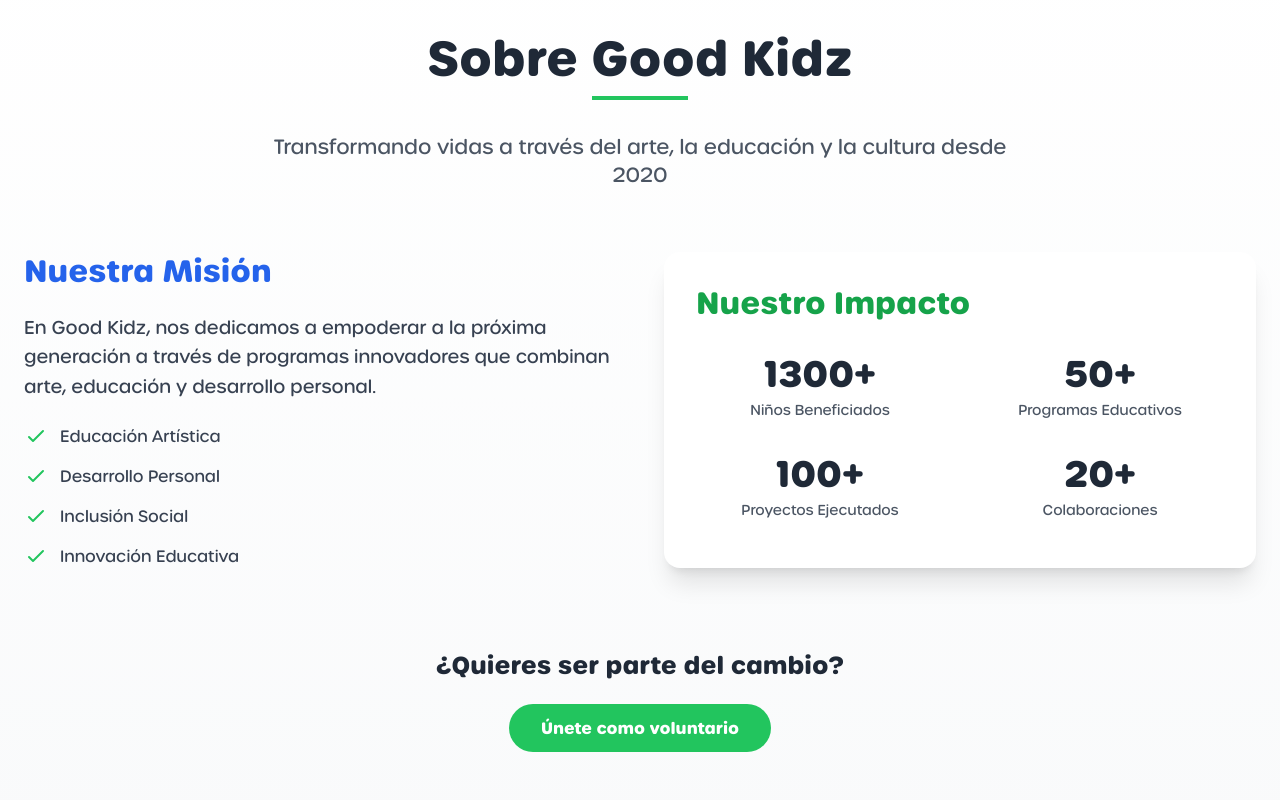
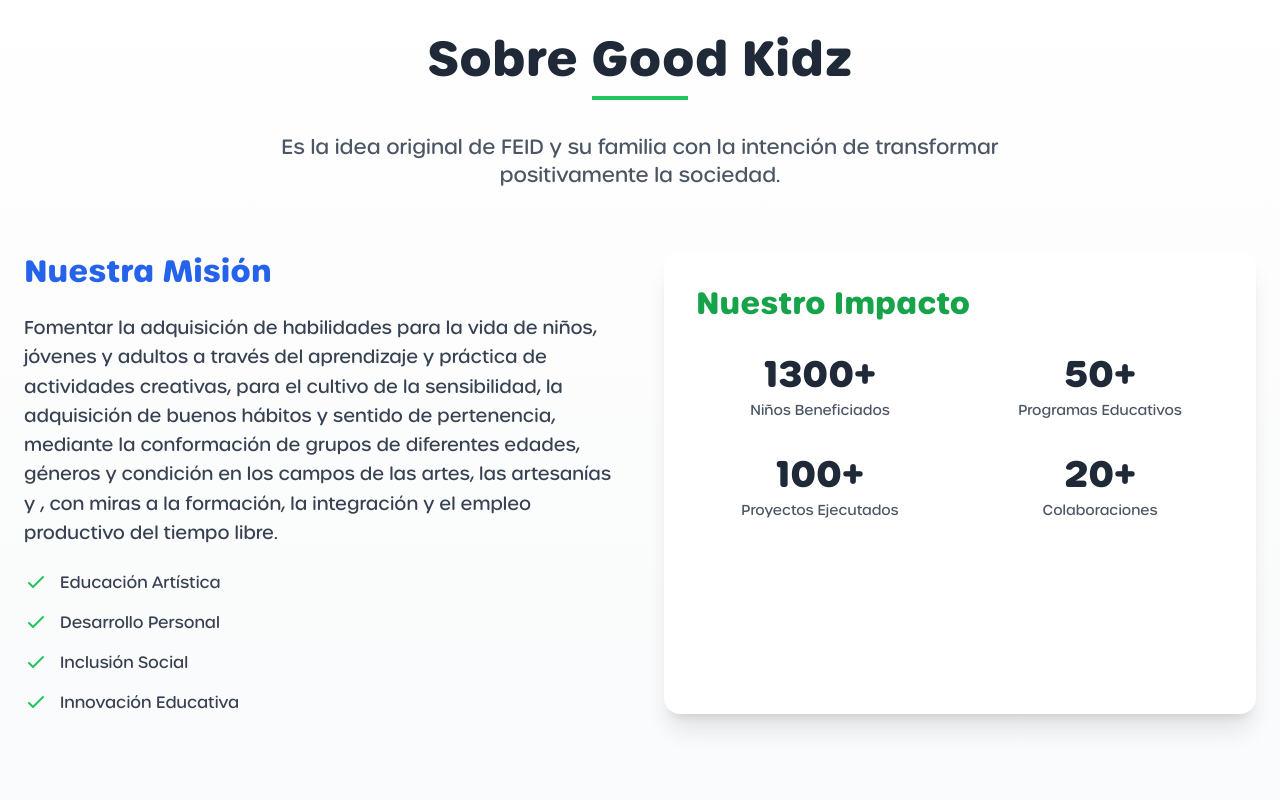
Before and after one commit to emmanuelvillada/good-kidz-next, a Next.js app: page / in a window 1280 px wide. Shown: the part 1500-2300 px from the top of the page. Built offline with nearby package versions, Linux system fonts and the light colour scheme; no server answers; the database is empty.

Commit message:
deleting button on the about section

```diff
--- a/src/components/About.tsx
+++ b/src/components/About.tsx
@@ -1,7 +1,6 @@
 'use client'
 import { useEffect, useState } from 'react';
 import { motion } from 'framer-motion';
-import SuscribeForm from './form/SuscribeForm';
 
 
 export default function About() {
@@ -11,7 +10,6 @@
         projects: 0,
         schools: 0
     });
-    const [isModalOpen, setIsModalOpen] = useState(false);
 
     useEffect(() => {
         // Generar números aleatorios para las estadísticas
@@ -50,7 +48,9 @@
                     </h2>
                     <div className="w-24 h-1 bg-green-500 mx-auto mb-8"></div>
                     <p className="text-xl text-gray-600 max-w-3xl mx-auto">
-                        Transformando vidas a través del arte, la educación y la cultura desde 2020
+                        Es la idea original de FEID y su familia
+                        con la intención de transformar
+                        positivamente la sociedad.
                     </p>
                 </motion.div>
 
@@ -63,7 +63,17 @@
                     >
                         <h3 className="text-3xl font-bold text-blue-600">Nuestra Misión</h3>
                         <p className="text-lg text-gray-700 leading-relaxed">
-                            En Good Kidz, nos dedicamos a empoderar a la próxima generación a través de programas innovadores que combinan arte, educación y desarrollo personal.
+                            Fomentar la adquisición de habilidades
+                            para la vida de niños, jóvenes y adultos
+                            a través del aprendizaje y práctica de
+                            actividades creativas, para el cultivo de
+                            la sensibilidad, la adquisición de buenos
+                            hábitos y sentido de pertenencia, mediante
+                            la conformación de grupos de diferentes
+                            edades, géneros y condición en los campos
+                            de las artes, las artesanías y , con miras a
+                            la formación, la integración y el empleo
+                            productivo del tiempo libre.
                         </p>
                         <div className="space-y-4">
                             {['Educación Artística', 'Desarrollo Personal', 'Inclusión Social', 'Innovación Educativa'].map((value, index) => (
@@ -105,7 +115,7 @@
                         </div>
                     </motion.div>
                 </div>
-
+                {/*
                 <motion.div
                     initial={{ opacity: 0, y: 30 }}
                     whileInView={{ opacity: 1, y: 0 }}
@@ -114,12 +124,12 @@
                 >
                     <h3 className="text-2xl font-bold text-gray-800 mb-6">¿Quieres ser parte del cambio?</h3>
                     <button className="bg-green-500 text-white px-8 py-3 rounded-full font-semibold hover:bg-green-600 transition-colors duration-300"
-                        onClick={() => setIsModalOpen(true)}>
+                    >
                         Únete como voluntario
                     </button>
-                </motion.div>
+                </motion.div> */}
             </div>
-            <SuscribeForm isOpen={isModalOpen} onClose={() => setIsModalOpen(false)} />
+
         </section>
     );
 }
```
